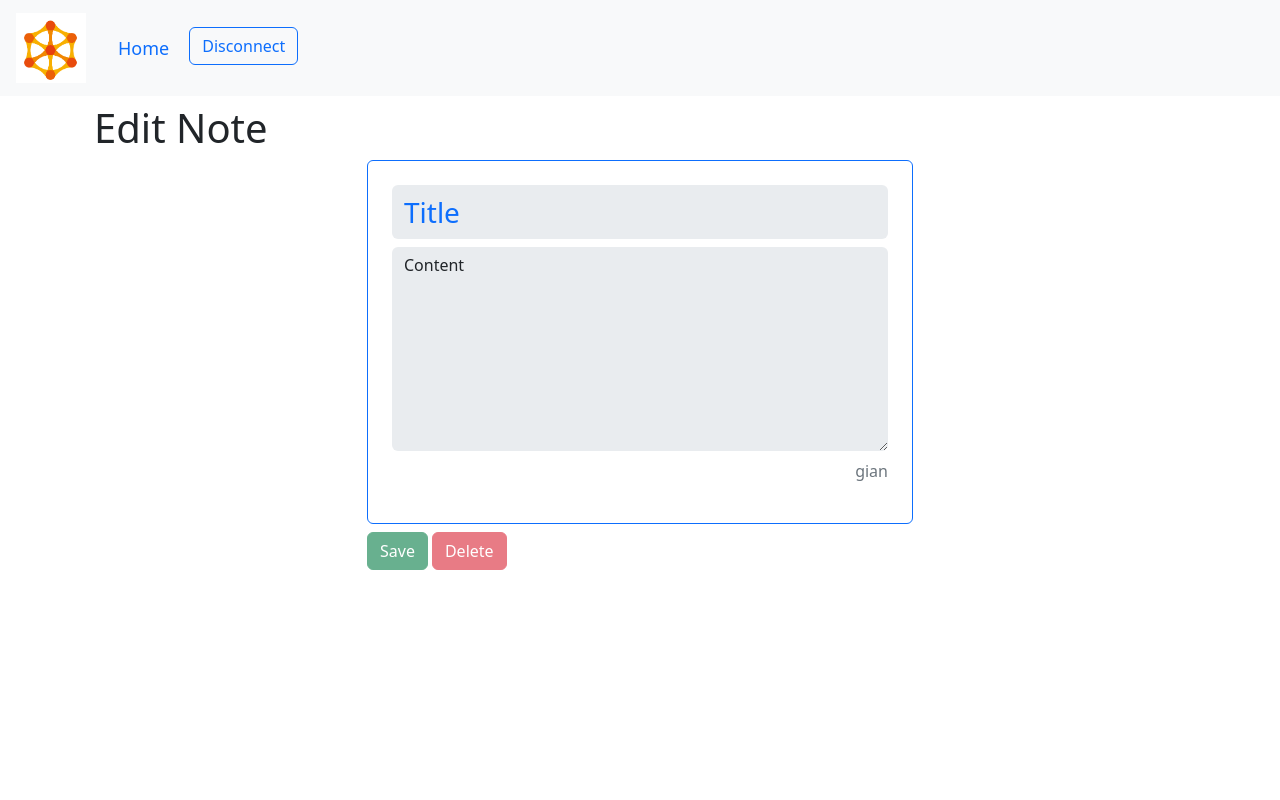
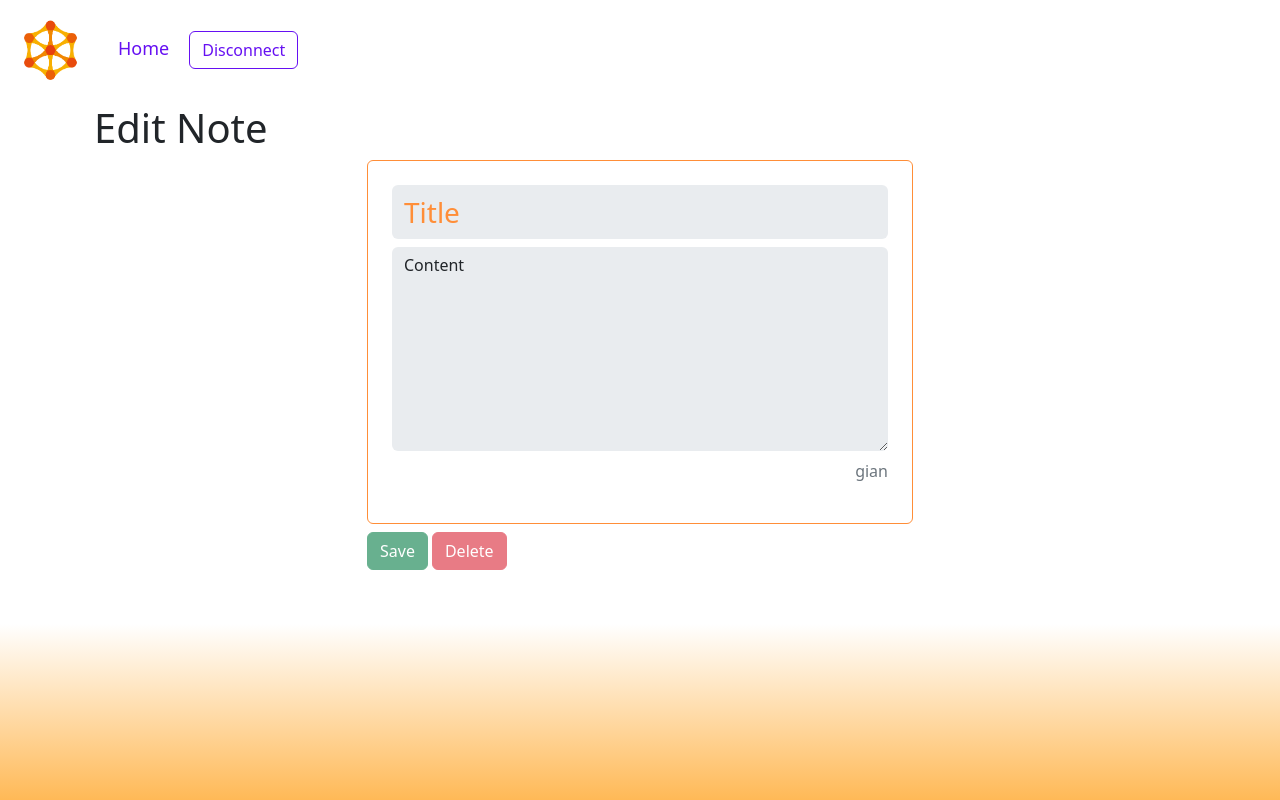
Before and after one commit to gianlucastefanoni/AngularNotes, an Angular app: page /notes/1 in a window 1280 px wide. Built offline with nearby package versions, Linux system fonts and the light colour scheme; sample sign-in values are in the browser's storage.

Commit message:
Added some style

```diff
--- a/src/app/app.component.html
+++ b/src/app/app.component.html
@@ -1,5 +1,5 @@
-
-<nav class="navbar navbar-expand navbar-light bg-light pl-16">
+<div class="pb-5 min-vh-100 main-bg">
+    <nav class="navbar navbar-expand navbar-light pl-16">
         <a class="navbar-brand">
             <img [src]="logoPath" [width]="logoWidth" />
         </a>
@@ -13,10 +13,11 @@
                 <a class="nav-link"
                    routerLinkActive="active"
                    routerLink="/login" *ngIf="isLogged()">Login</a>
-            <button (click)="disconnect()" *ngIf="!isLogged()" class="my-auto btn btn-outline-primary">Disconnect</button>
+                <button (click)="disconnect()" *ngIf="!isLogged()" class="my-auto mt-1 btn btn-outline-purple">Disconnect</button>
             </li>
         </ul>
     </nav>
     <div class="container">
         <router-outlet></router-outlet>
     </div>
+</div>
--- a/src/app/login/login.component.css
+++ b/src/app/login/login.component.css
@@ -5,13 +5,6 @@
   align-items: center;
   flex-wrap: wrap;
   gap: 1.25rem;
-}
-.btn-purple {
-  color: white;
-  background-color: #6610f2;
-}
-.btn-purple:hover {
-  background-color: #500ac2;
 }
 
 ::placeholder {
--- a/src/app/login/login.component.html
+++ b/src/app/login/login.component.html
@@ -19,7 +19,7 @@
                     </div>
                 </div>
                 <div class="row w-100 px-2 gap-2">
-                    <button type="submit" class="btn btn-primary col-12">Login</button>
+                    <button type="submit" class="btn btn-orange col-12">Login</button>
                     <button (click)='onSignup()' class="btn btn-purple col">Signup</button>
                 </div>
                 <div class="row w-100">
--- a/src/app/login/register.component.html
+++ b/src/app/login/register.component.html
@@ -66,7 +66,7 @@
                     </div>
                 </div>
                 <div class="row w-100 px-2">
-                    <button type="submit" class="btn btn-primary">Signup</button>
+                    <button type="submit" class="btn btn-orange">Signup</button>
                 </div>
             </div>
         </form>
--- a/src/app/note-list/note-list.component.css
+++ b/src/app/note-list/note-list.component.css
@@ -5,3 +5,16 @@
     bottom: 20px;
     right: 60px;
 }
+.btn-new:hover {
+  transform: scale(1.2);
+}
+
+.note {
+  box-shadow: 0 0 0 0 rgba(0,0,0,0.5);
+  transition: transform 0.3s ease-in-out;
+}
+
+.note:hover {
+  box-shadow: 0px 15px 9px 12px rgba(0,0,0,0.2);
+  transform: scale(1.05);
+}
--- a/src/app/note-list/note-list.component.html
+++ b/src/app/note-list/note-list.component.html
@@ -1,8 +1,8 @@
 <div class="container">
-    <div *ngFor="let note of notes" class="w-50 mx-auto">
+    <div *ngFor="let note of notes" class="w-50 mx-auto ">
         <a [routerLink]="['/notes', note.id]" class="text-decoration-none">
-            <div class="bg-white border border-primary rounded p-4 mb-2">
-                <h4 class="text-primary">{{note.title}}</h4>
+            <div class="bg-white border border-orange rounded note p-4 mb-2">
+                <h4 class="text-orange">{{note.title}}</h4>
                 <p class="text-dark">{{note.content}}</p>
                 <p class="text-secondary post-author">{{note.author}}</p>
             </div>
--- a/src/app/note/note.component.html
+++ b/src/app/note/note.component.html
@@ -2,8 +2,8 @@
     <h1>Edit Note</h1>
     <form #form="ngForm" (ngSubmit)="onEnter()">
         <div class="w-50 h-100 mx-auto">
-            <div class="bg-white border border-primary rounded p-4 mb-2">
-                <input id="title" name="title" class="form-control text-primary fs-3 border-0 mb-2" type="text"
+            <div class="bg-white border border-orange rounded p-4 mb-2">
+                <input id="title" name="title" class="form-control text-orange fs-3 border-0 mb-2" type="text"
                        [(ngModel)]="updatedNote.title" [disabled]="modifiable" />
                 <textarea rows="8" id="content" name="content" class="form-control text-dark border-0 mb-2"
                           [(ngModel)]="updatedNote.content" [disabled]="modifiable"></textarea>
--- a/src/styles.css
+++ b/src/styles.css
@@ -26,3 +26,62 @@ a {
   font-weight: 300;
   text-align: end;
 }
+
+.text-orange {
+  color: #ff8e38;
+}
+
+.border-orange {
+  border-color: #ff8e38 !important;
+}
+
+.btn-orange {
+  background-color: #ff8e38;
+  color: white;
+}
+.btn-orange:hover {
+  background-color: #d67227;
+  color: white;
+}
+
+.btn-purple {
+  color: white;
+  background-color: #6610f2;
+}
+
+.btn-purple:hover {
+  background-color: #500ac2;
+  color: white;
+}
+
+.btn-outline-purple {
+  border-color: #6610f2;
+  color: #6610f2;
+}
+
+.btn-outline-purple:hover {
+  background-color: #6610f2;
+  color: white;
+}
+
+.nav-pills .nav-link {
+  color: #6610f2;
+}
+
+.nav-pills .nav-link:hover {
+  color: #500ac2;
+}
+
+.nav-pills .nav-link.active {
+  color: white;
+  background-color: #6610f2;
+}
+
+.nav-pills .nav-link.active:hover {
+  color: white;
+  background-color: #500ac2;
+}
+
+.main-bg {
+  background: linear-gradient(0deg, rgba(255,150,2,0.6672794117647058) 0%, rgba(255,255,255,1) 22%, rgba(255,255,255,1) 100%);
+}
```
Lines whose indentation alone changed are shown as unchanged.
